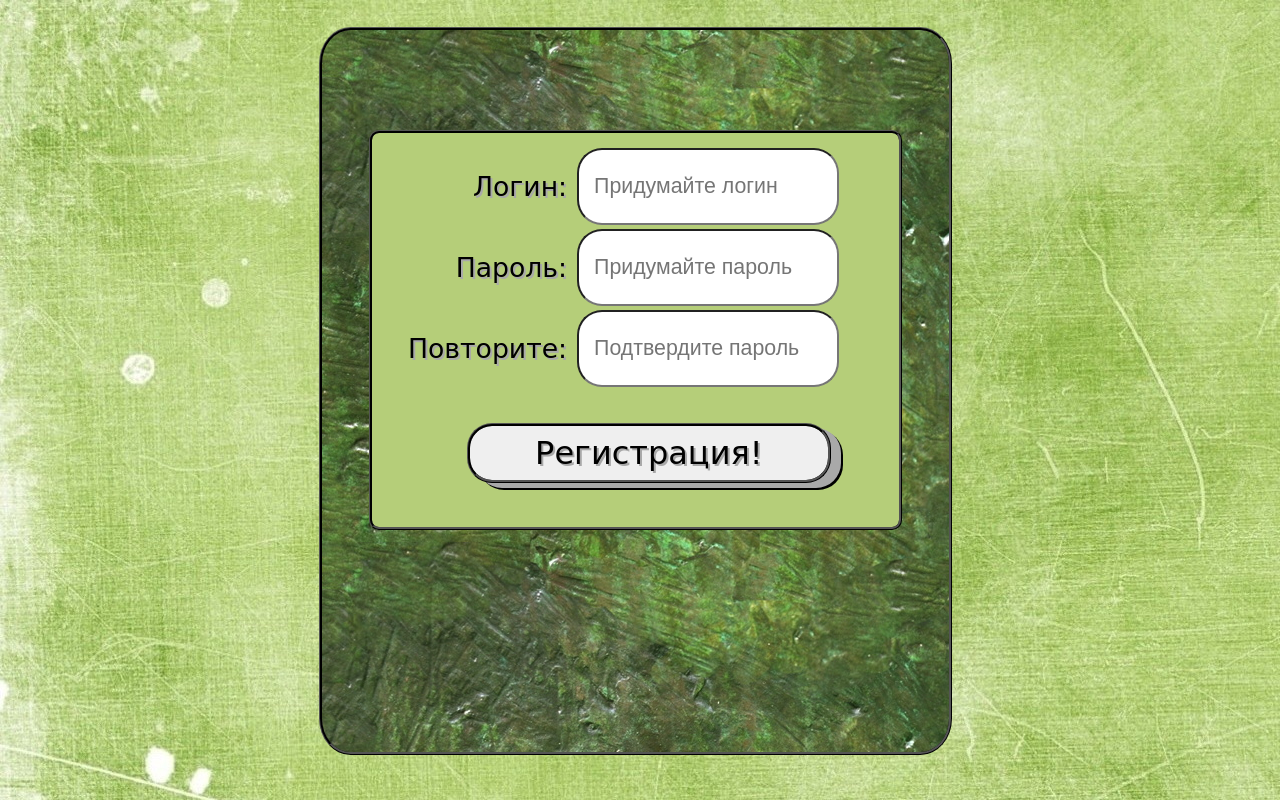
After one commit to frontend-park-mail-ru/2017_2_Chunk, a web app: file public/sign_up.html in a window 1280 px wide. The commit adds this page. Run offline with its HTML, style and script files only (its server is not run), Linux system fonts and the light colour scheme.

Commit message:
auth, register forms

```diff
--- a/public/CSS/index.css
+++ b/public/CSS/index.css
@@ -1,6 +1,6 @@
 body {
     background: url('../image/background-light-green.jpg');
-    background-color: greenyellow;
+    background-color: #99bc54;
     width: 98%;
     height: 95%;
     min-height: 600px;
@@ -13,7 +13,7 @@ body {
 .panel {
     background: url('../image/hello-panel.jpg');
 
-    width: 40%;
+    width: 50%;
     height: 95%;
     min-height: 550px;
     min-width: 300px;
@@ -21,7 +21,7 @@ body {
     border-radius:5%;
     border: ridge black;
 }
-.panel button {
+.panel button, input[type=submit] {
     font-family: cursive;
     font-size: 180%;
     text-shadow: darkgray  2px 2px;
@@ -33,34 +33,62 @@ body {
     margin-top: 4.5%;
     border: ridge black;
 }
+.panel button:hover, input[type=submit]:hover {
+    background-color: cadetblue;
+}
+.panel button:active, input[type=submit]:active {
+    margin-left: 8%;
+    box-shadow: none;
+}
+.panel button:focus, input[type=submit]:focus {
+    outline: none;
+}
+
 
 .panel table {
     min-height: 400px;
-    position: absolute;
+    max-height: 80%;
+    min-width: 250px;
     font-family: cursive;
     font-size: 20pt;
     text-shadow: darkgray  2px 2px;
-    width: 30%;
-    height: 70%;
+    width: 80%;
+    height: 80%;
     border: ridge black;
-    background-color: darkgrey;
-    margin: 5% 5%;
-    padding: 2%;
+    border-radius: 10px;
+    background-color: #b5ce79;
+    margin: 7% auto;
+    padding: 2% 5% 5% 5%;
+}
+.head_table {
+    padding-bottom: 10px;
+    text-align: center;
+    font-size: 30px;
 }
 
-.head_table {
-    text-align: center;
-    font-size: 40px;
+
+table.input_form {
+    width: 85%;
+    margin: 16% auto;
 }
-
-.panel button:hover {
-    background-color: cadetblue;
+.input_form input {
+    width: 80%;
+    height: 60%;
+    border-radius: 25px;
+    padding: 15px;
+    font-size: 16pt;
 }
-.panel button:active {
-    margin-left: 8%;
-    box-shadow: none;
+.input_form input[type=submit] {
+    padding: 0;
+    font-family: cursive;
+    font-style: normal;
+    font-size: 120%;
+    height: 60%;
+    min-height: 60px;
 }
-
-.panel button:focus {
+.input_form input:focus {
     outline: none;
 }
+.input_form td {
+    padding: 5px;
+}
--- /dev/null
+++ b/public/sign_up.html
@@ -0,0 +1,35 @@
+<!DOCTYPE html>
+<html lang="ru">
+
+<head>
+    <meta charset="UTF-8">
+    <title>Tower Defense</title>
+    <link rel="stylesheet" type="text/css" href="CSS/index.css">
+</head>
+
+<body>
+<div class="panel" id="sign_in">
+    <form method="post" action="#">
+        <table cellspacing="0" class="input_form">
+            <tr>
+                <td align="right"><label>Логин:</label></td>
+                <td><input type="text" name="username" placeholder="Придумайте логин"></td>
+            </tr>
+            <tr>
+                <td align="right"><label>Пароль:</label></td>
+                <td><input type="password" name="password" placeholder="Придумайте пароль"></td>
+            </tr>
+            <tr>
+                <td align="right"><label>Повторите:</label></td>
+                <td><input type="password" name="confirm" placeholder="Подтвердите пароль"></td>
+            </tr>
+
+            <tr>
+                <td colspan="2" align="center"><input type="submit" value="Регистрация!"></td>
+            </tr>
+        </table>
+    </form>
+
+</div>
+</body>
+</html>
--- a/public/auth_entrance.html
+++ b/public/unauth.html
@@ -8,11 +8,11 @@
 </head>
 
 <body>
-<div class="panel" id="auth_intarnce">
-    <button>Играть</button>
+<div class="panel" id="unauth_entrance">
+    <button>Зарегистрироваться</button>
+    <button>Вход</button>
     <button>Правила</button>
     <button>Лидеры</button>
-    <button>Выход</button>
 </div>
 </body>
 
--- a/server/index.js
+++ b/server/index.js
@@ -1,3 +1,5 @@
+'use strict';
+
 const express = require('express');
 const app = express();
 
```
Also changed, not shown: public/auth.html (renamed from public/unauth_entrance.html, +6 -3 lines), public/record.html (added, +47 -0 lines), public/record_list.html (deleted, +0 -47 lines), public/sign_in.html (added, +32 -0 lines), public/image/background-dark-green.jpg (added), public/image/sign_user.png (added), 1 other file.
